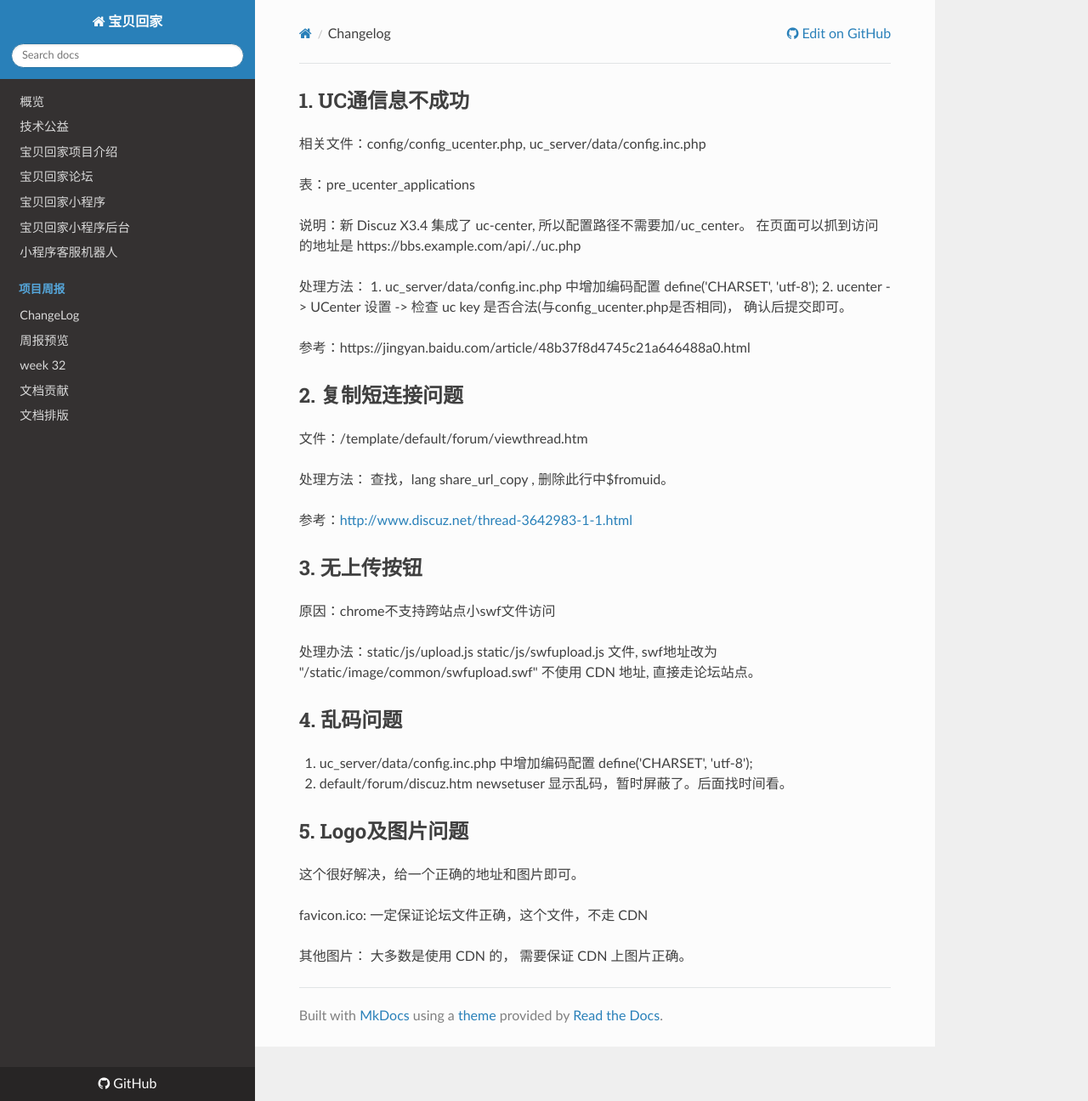
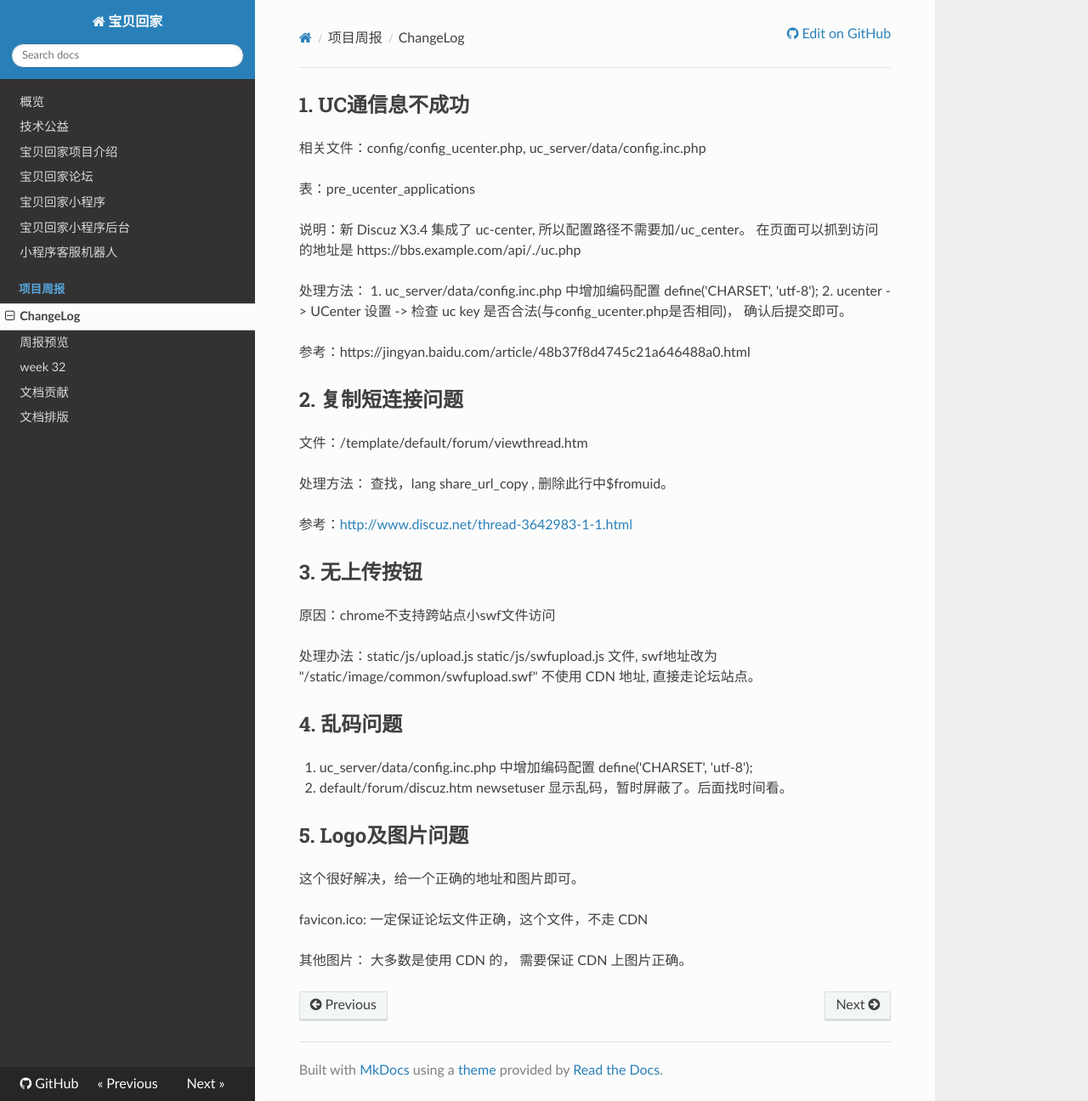
Before and after one commit to bbhj/intro, an MkDocs documentation site: the page built from docs/weekly/changelog.md, in a window 1280 px wide and 1296 px high. Shown: the whole window at 85% size. Built offline with MkDocs 1.6.1, drawn with Linux system fonts in a browser that asks for light colours; nearby versions of some CDN libraries; old or Windows-style settings are respelled for this version of MkDocs; part of the change alters nothing that is shown.

```diff
--- a/mkdocs.yml
+++ b/mkdocs.yml
@@ -13,7 +13,7 @@ pages:
 - 宝贝回家小程序后台: mina-backend.md
 - 小程序客服机器人: mina-robot.md
 - 项目周报:
-        - 'ChangeLog': weekly/changlog.md
+        - 'ChangeLog': weekly/changelog.md
         - '周报预览': weekly/index.md
         - 'week 32': weekly/2018w32.md
 - 文档贡献: 03_how_to_github_pull_request.md
```
